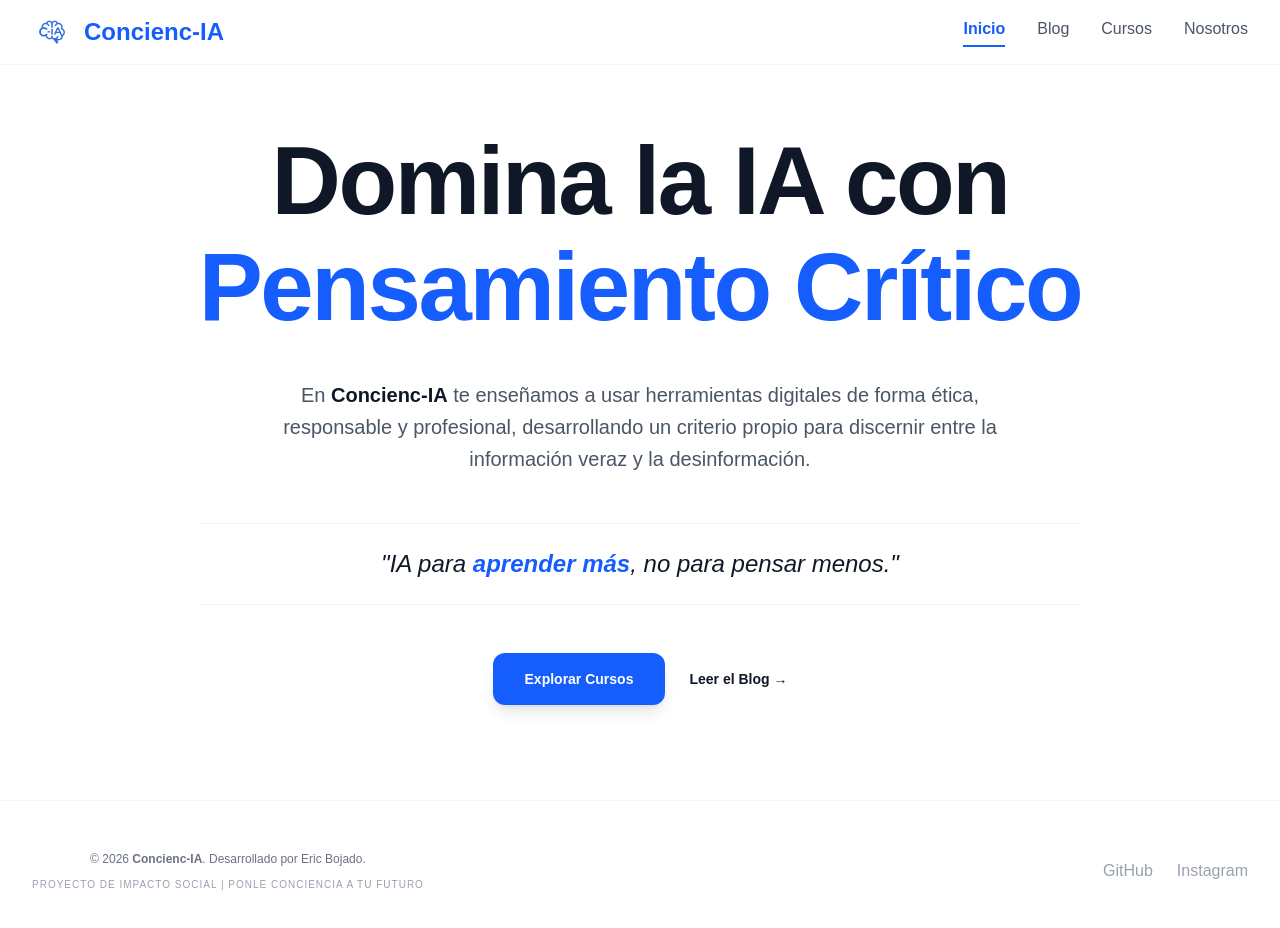
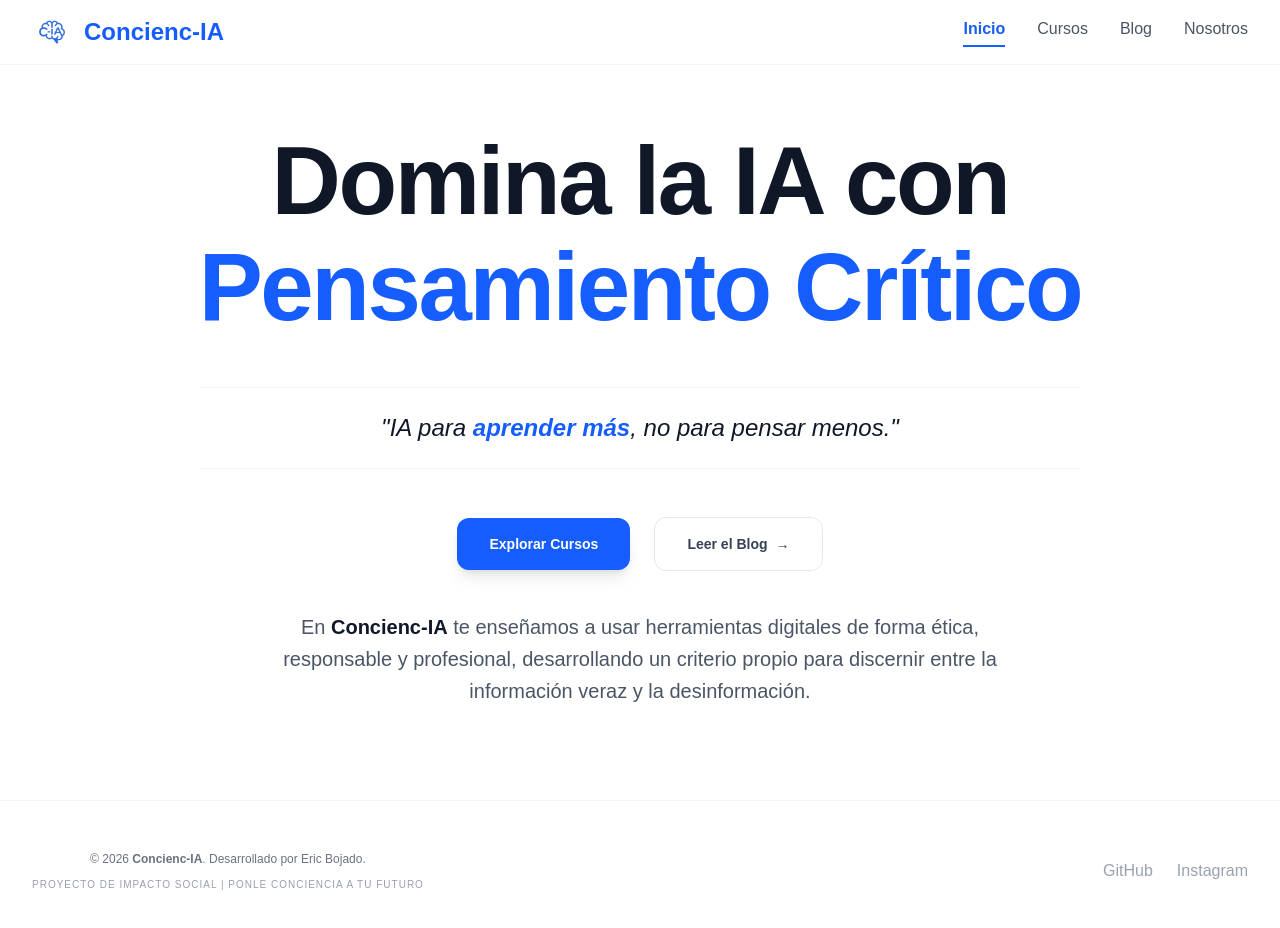
Before and after one commit to ericbojado/Concienc-IA, a Next.js app: page / in a window 1280 px wide. Shown: the top 928 px of the page. Built offline with nearby package versions, Linux system fonts and the light colour scheme.

Commit message:
feat: actualización de UI y UX

```diff
--- a/app/cursos/page.tsx
+++ b/app/cursos/page.tsx
@@ -87,10 +87,11 @@ export default async function CursosPage() {
                 {/* Footer de la tarjeta: Solo el botón alineado a la derecha */}
                 <div className="flex justify-end mt-auto pt-6 border-t border-gray-50">
                   <Link
-                    href={`/cursos/${curso.slug}`}
+                    //href={`/cursos/${curso.slug}`}
+                    href={`/cursos`}
                     className="inline-flex items-center px-6 py-2.5 bg-blue-50 text-blue-600 text-sm font-bold rounded-xl hover:bg-blue-600 hover:text-white transition-all duration-200 shadow-sm"
                   >
-                    Ver curso
+                    Ver curso (Próximamente)
                   </Link>
                 </div>
               </div>
--- a/app/page.tsx
+++ b/app/page.tsx
@@ -14,11 +14,7 @@ export default function Home() {
           </span>
         </h1>
 
-        {/* Descripción con ancho controlado */}
-        <p className="mt-10 text-lg md:text-xl leading-8 text-gray-600 max-w-3xl mx-auto">
-          En <strong className="text-gray-900">Concienc-IA</strong> te enseñamos a usar herramientas digitales de forma ética, responsable y profesional,
-          desarrollando un criterio propio para discernir entre la información veraz y la desinformación.
-        </p>
+
 
         {/* Frase destacada */}
         <div className="mt-12 py-6 border-y border-gray-100">
@@ -32,10 +28,16 @@ export default function Home() {
           <Link href="/cursos" className="w-full sm:w-auto rounded-xl bg-blue-600 px-8 py-4 text-sm font-bold text-white shadow-lg hover:bg-blue-500 transition-all hover:-translate-y-1">
             Explorar Cursos
           </Link>
-          <Link href="/vlog" className="text-sm font-bold leading-6 text-gray-900 hover:text-blue-600 transition-colors">
+          <Link href="/vlog" className="w-full sm:w-auto rounded-xl border border-gray-200 px-8 py-4 text-sm font-bold text-gray-700 hover:border-blue-600 hover:text-blue-600 hover:bg-blue-50 transition-all hover:-translate-y-1 flex items-center justify-center gap-2">
             Leer el Blog <span aria-hidden="true">→</span>
           </Link>
         </div>
+
+        {/* Descripción con ancho controlado */}
+        <p className="mt-10 text-lg md:text-xl leading-8 text-gray-600 max-w-3xl mx-auto">
+          En <strong className="text-gray-900">Concienc-IA</strong> te enseñamos a usar herramientas digitales de forma ética, responsable y profesional,
+          desarrollando un criterio propio para discernir entre la información veraz y la desinformación.
+        </p>
       </section>
     </main>
   );
--- a/components/Navbar.tsx
+++ b/components/Navbar.tsx
@@ -37,8 +37,8 @@ const Navbar = () => {
           {/* Menú Desktop (Se oculta en móvil con 'hidden md:flex') */}
           <div className="hidden md:flex space-x-8">
             <Link href="/" className={linkStyles('/')}>Inicio</Link>
+            <Link href="/cursos" className={linkStyles('/cursos')}>Cursos</Link>
             <Link href="/vlog" className={linkStyles('/vlog')}>Blog</Link>
-            <Link href="/cursos" className={linkStyles('/cursos')}>Cursos</Link>
             <Link href="/nosotros" className={linkStyles('/nosotros')}>Nosotros</Link>
           </div>
 
@@ -63,8 +63,8 @@ const Navbar = () => {
         {isOpen && (
           <div className="md:hidden pb-6 space-y-4 flex flex-col items-center border-t border-gray-50 pt-4 bg-white">
             <Link href="/" onClick={() => setIsOpen(false)} className={linkStyles('/')}>Inicio</Link>
+            <Link href="/cursos" onClick={() => setIsOpen(false)} className={linkStyles('/cursos')}>Cursos</Link>
             <Link href="/vlog" onClick={() => setIsOpen(false)} className={linkStyles('/vlog')}>Blog</Link>
-            <Link href="/cursos" onClick={() => setIsOpen(false)} className={linkStyles('/cursos')}>Cursos</Link>
             <Link href="/nosotros" onClick={() => setIsOpen(false)} className={linkStyles('/nosotros')}>Nosotros</Link>
           </div>
         )}
```
